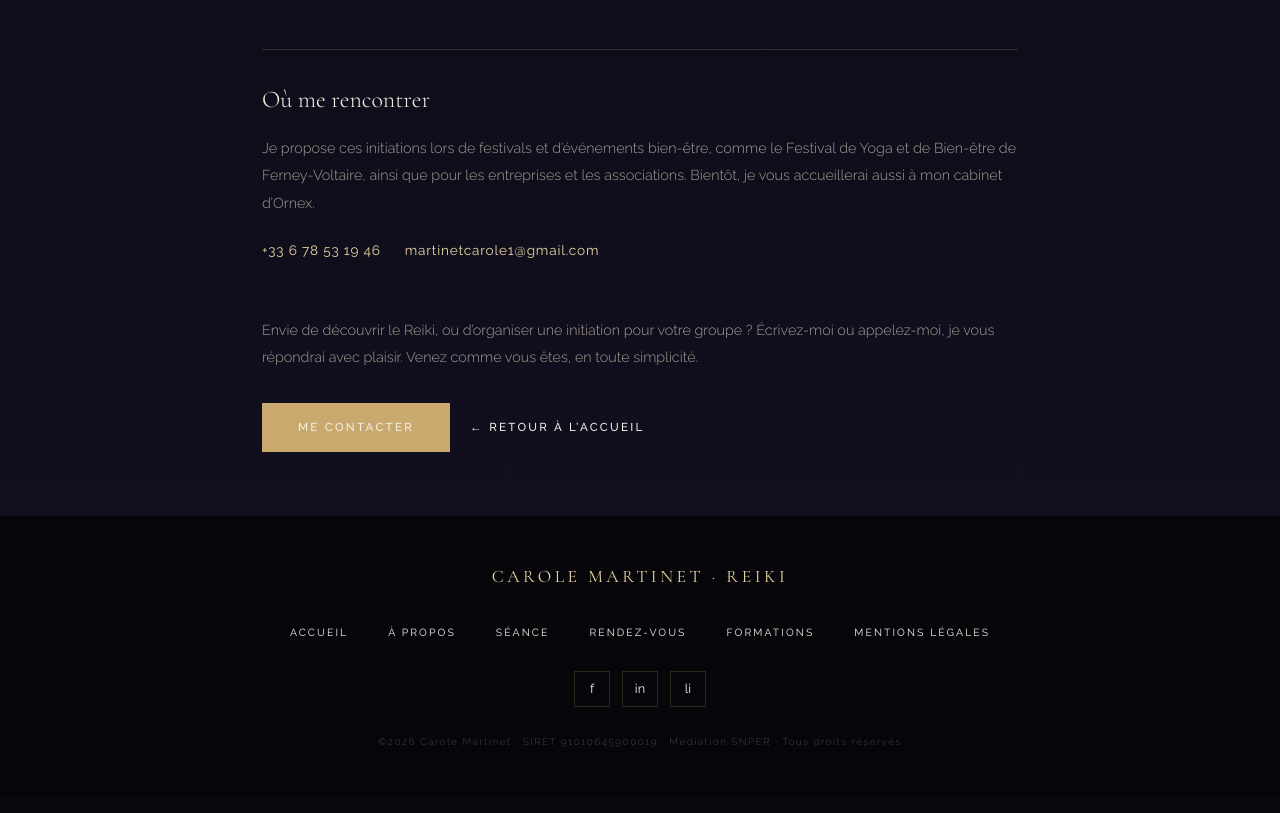
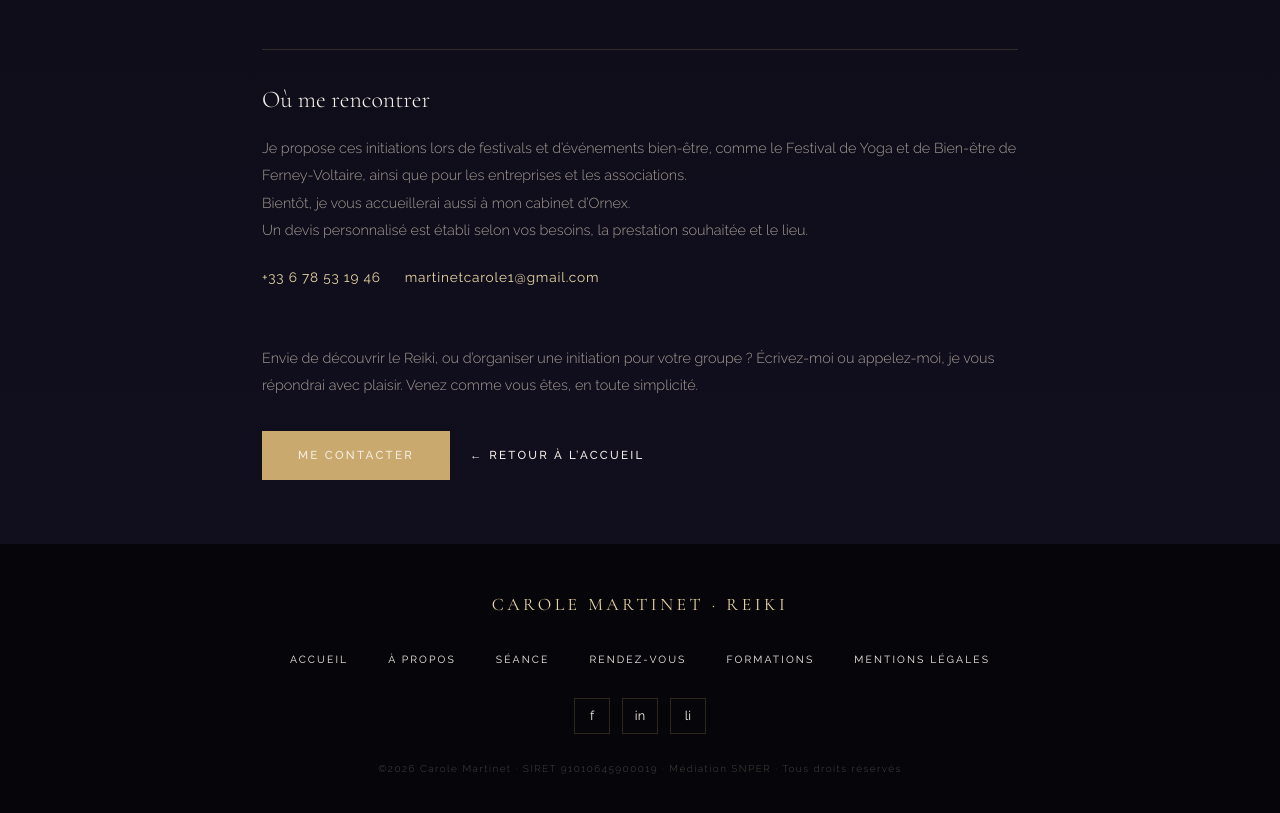
Before and after one commit to LucaMartinet7/Website_Carole, a React (Vite) app: page /initiation-reiki in a window 1280 px wide. Shown: the part 1280-2093 px from the top of the page. Built offline with nearby package versions, Linux system fonts and the light colour scheme.

Commit message:
Add quote note and line breaks on Initiation Reiki page

```diff
--- a/src/content/siteContent.ts
+++ b/src/content/siteContent.ts
@@ -142,7 +142,7 @@ export const initiationPage = {
     'Pendant environ une heure, en petit groupe, vous découvrez le Reiki de façon simple et rassurante. Après une courte présentation, je vous guide dans une relaxation profonde, puis un soin d’harmonisation en groupe, au cours duquel je pose les mains sur chacun, si vous le souhaitez. Vous ressentez l’énergie du Reiki, votre corps se détend et le mental s’apaise, tandis que votre équilibre énergétique se rétablit peu à peu. Vous repartez avec de premiers outils simples pour vous reconnecter à votre énergie au quotidien.',
   pourQui:
     'Pour les curieux, les débutants, celles et ceux qui souhaitent découvrir le Reiki avant d’aller plus loin, ou simplement vivre une belle parenthèse de bien-être en groupe.',
-  ou: 'Je propose ces initiations lors de festivals et d’événements bien-être, comme le Festival de Yoga et de Bien-être de Ferney-Voltaire, ainsi que pour les entreprises et les associations. Bientôt, je vous accueillerai aussi à mon cabinet d’Ornex.',
+  ou: 'Je propose ces initiations lors de festivals et d’événements bien-être, comme le Festival de Yoga et de Bien-être de Ferney-Voltaire, ainsi que pour les entreprises et les associations.\nBientôt, je vous accueillerai aussi à mon cabinet d’Ornex.\nUn devis personnalisé est établi selon vos besoins, la prestation souhaitée et le lieu.',
 } as const
 
 export const seancePage = {
--- a/src/pages/InitiationReiki.tsx
+++ b/src/pages/InitiationReiki.tsx
@@ -98,7 +98,7 @@ export function InitiationReiki() {
             <h3 className="text-[1.5rem] font-light text-[var(--cream)] [font-family:'Cormorant_Garamond',serif]">
               Où me rencontrer
             </h3>
-            <p className="mt-4 text-[0.9rem] font-light leading-[1.9] text-[var(--muted)]">
+            <p className="mt-4 whitespace-pre-line text-[0.9rem] font-light leading-[1.9] text-[var(--muted)]">
               {initiationPage.ou}
             </p>
             <div className="mt-6 flex flex-wrap gap-x-6 gap-y-3 text-[0.85rem] tracking-[0.06em] text-[var(--gold2)]">
```
